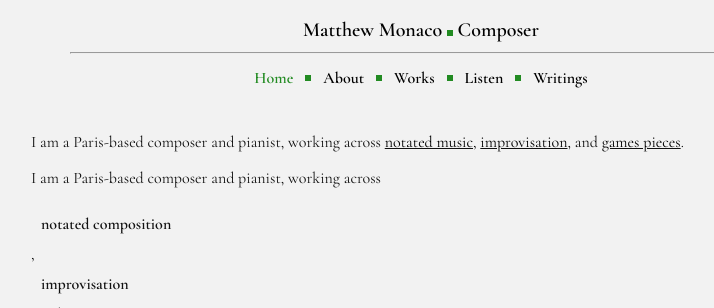
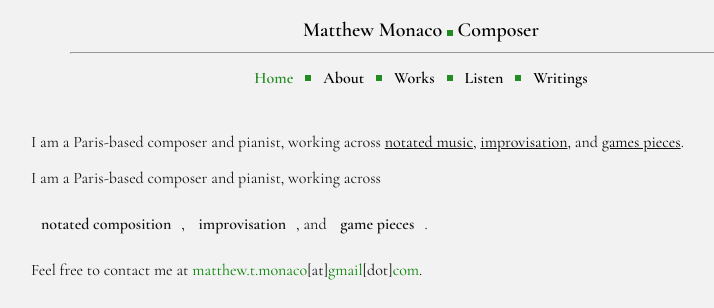
Before and after one commit to matthew-monaco/matthew-monaco.github.io, a Jekyll site: the page built from index.md, in a window 1280 px wide, cut to the strip 0-308 px from the top of the page. Shown: the whole strip, without its empty margins (219-933 px from the left). Built offline with Jekyll 4.4.1, drawn with Linux system fonts in a browser that asks for light colours.

Commit message:
Update index.md

```diff
--- a/index.md
+++ b/index.md
@@ -6,33 +6,47 @@ permalink: /
 
 <p>I am a Paris-based composer and pianist, working across <u><a href="https://soundcloud.com/matthewtmonaco/thread-2025-for-ensemble" style="color: black">notated music</a></u>, <u><a href="https://soundcloud.com/matthewtmonaco/thrum" style="color: black">improvisation</a></u>, and <u><a href="https://soundcloud.com/matthewtmonaco/rock-paper-scissors" style="color: black">games pieces</a></u>.</p>
 
-<p>I am a Paris-based composer and pianist, working across <details> <summary><strong>notated composition</strong></summary>
-    <iframe
+<p>
+I am a Paris-based composer and pianist, working across
+
+<details style="display:inline-block;">
+  <summary><strong>notated composition</strong></summary>
+  <iframe
     width="100%"
     height="166"
     scrolling="no"
     frameborder="no"
     allow="autoplay"
     src="https://w.soundcloud.com/player/?url=https%3A//soundcloud.com/matthewtmonaco/thread-2025-for-ensemble">
-  </iframe> </details>, <details>
+  </iframe>
+</details>,
+
+<details style="display:inline-block;">
   <summary><strong>improvisation</strong></summary>
-    <iframe
+   <iframe
     width="100%"
     height="166"
     scrolling="no"
     frameborder="no"
     allow="autoplay"
     src="https://w.soundcloud.com/player/?url=https%3A//soundcloud.com/matthewtmonaco/thrum">
-  </iframe> </details>, and <details>
+  </iframe>
+</details>,
+
+and
+
+<details style="display:inline-block;">
   <summary><strong>game pieces</strong></summary>
-    <iframe
+  <iframe
     width="100%"
     height="166"
     scrolling="no"
     frameborder="no"
     allow="autoplay"
     src="https://w.soundcloud.com/player/?url=https%3A//soundcloud.com/matthewtmonaco/rock-paper-scissors">
-  </iframe> </details></p>
+  </iframe>
+</details>.
+</p>
 
 <p>Feel free to contact me at <span style="color: green">matthew.t.monaco</span>[at]<span style="color: green">gmail</span>[dot]<span style="color: green">com</span>.</p>
 
```
